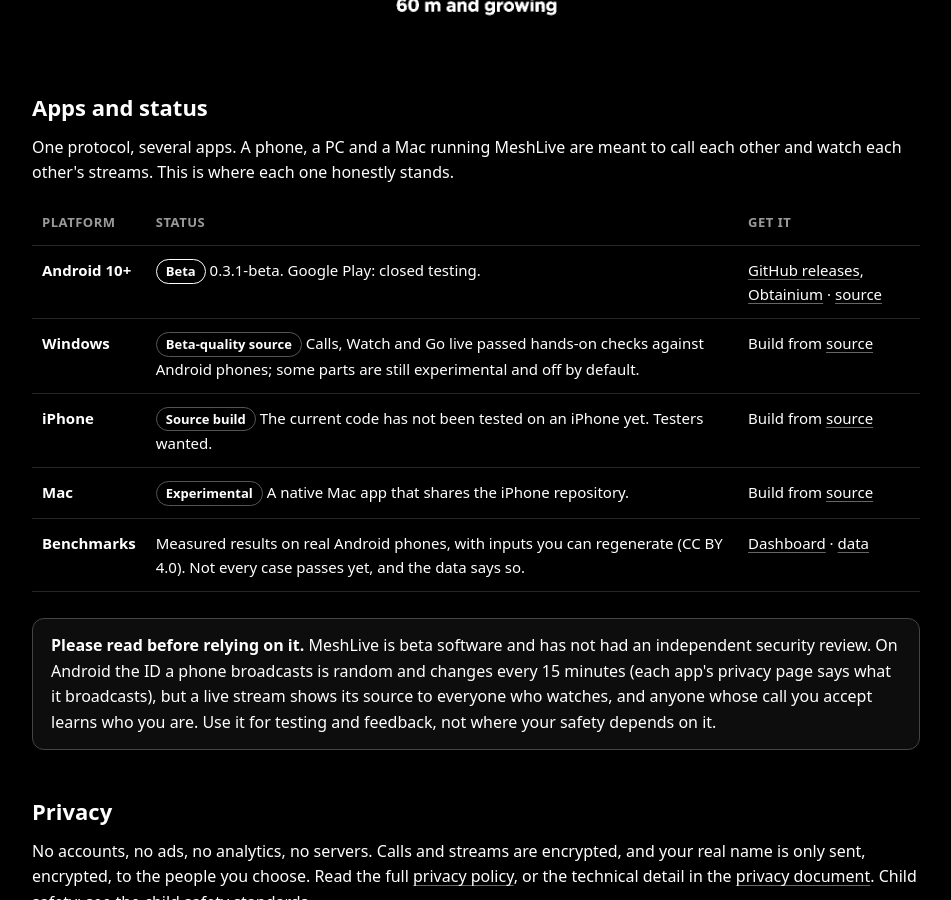
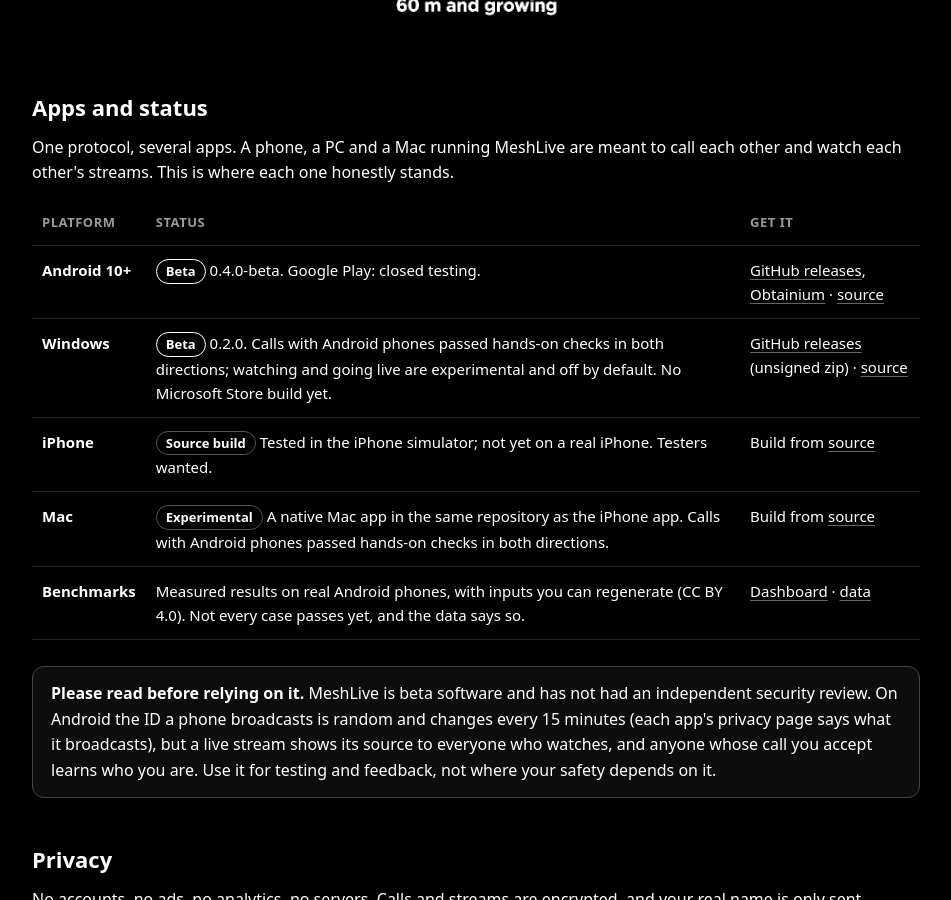
Before and after one commit to MeshLive/MeshLive.github.io, a Jekyll site: the page built from index.html, in a window 1280 px wide and 900 px high, scrolled down 1925 px. Shown: the whole window, without its empty margins (164-1115 px from the left). Built offline with Jekyll 4.4.1, drawn with Linux system fonts in a browser that asks for light colours.

Commit message:
Status: Android 0.4.0-beta, Windows 0.2.0 beta, meshlive-apple

```diff
--- a/index.html
+++ b/index.html
@@ -72,23 +72,23 @@
   <tbody>
     <tr>
       <td>Android 10+</td>
-      <td><span class="status strong">Beta</span> 0.3.1-beta. Google Play: closed testing.</td>
+      <td><span class="status strong">Beta</span> 0.4.0-beta. Google Play: closed testing.</td>
       <td><a href="https://github.com/MeshLive/meshlive-android/releases/latest">GitHub releases</a>, <a href="https://apps.obtainium.imranr.dev/redirect?r=obtainium://add/https://github.com/MeshLive/meshlive-android">Obtainium</a> · <a href="https://github.com/MeshLive/meshlive-android">source</a></td>
     </tr>
     <tr>
       <td>Windows</td>
-      <td><span class="status">Beta-quality source</span> Calls, Watch and Go live passed hands-on checks against Android phones; some parts are still experimental and off by default.</td>
-      <td>Build from <a href="https://github.com/MeshLive/meshlive-windows">source</a></td>
+      <td><span class="status strong">Beta</span> 0.2.0. Calls with Android phones passed hands-on checks in both directions; watching and going live are experimental and off by default. No Microsoft Store build yet.</td>
+      <td><a href="https://github.com/MeshLive/meshlive-windows/releases/latest">GitHub releases</a> (unsigned zip) · <a href="https://github.com/MeshLive/meshlive-windows">source</a></td>
     </tr>
     <tr>
       <td>iPhone</td>
-      <td><span class="status">Source build</span> The current code has not been tested on an iPhone yet. Testers wanted.</td>
-      <td>Build from <a href="https://github.com/MeshLive/meshlive-ios">source</a></td>
+      <td><span class="status">Source build</span> Tested in the iPhone simulator; not yet on a real iPhone. Testers wanted.</td>
+      <td>Build from <a href="https://github.com/MeshLive/meshlive-apple">source</a></td>
     </tr>
     <tr>
       <td>Mac</td>
-      <td><span class="status">Experimental</span> A native Mac app that shares the iPhone repository.</td>
-      <td>Build from <a href="https://github.com/MeshLive/meshlive-ios">source</a></td>
+      <td><span class="status">Experimental</span> A native Mac app in the same repository as the iPhone app. Calls with Android phones passed hands-on checks in both directions.</td>
+      <td>Build from <a href="https://github.com/MeshLive/meshlive-apple">source</a></td>
     </tr>
     <tr>
       <td>Benchmarks</td>
@@ -108,7 +108,7 @@
 
 <h2>Help and contact</h2>
 <ul>
-  <li>Try it and file a device report: <a href="https://github.com/MeshLive/meshlive-android/issues/new/choose">Android</a>, <a href="https://github.com/MeshLive/meshlive-ios/issues/new/choose">iPhone and Mac</a>, <a href="https://github.com/MeshLive/meshlive-windows/issues/new/choose">Windows</a>. Reports where everything worked are just as useful.</li>
+  <li>Try it and file a device report: <a href="https://github.com/MeshLive/meshlive-android/issues/new/choose">Android</a>, <a href="https://github.com/MeshLive/meshlive-apple/issues/new/choose">iPhone and Mac</a>, <a href="https://github.com/MeshLive/meshlive-windows/issues/new/choose">Windows</a>. Reports where everything worked are just as useful.</li>
   <li>Read the <a href="https://github.com/MeshLive/meshlive-android/blob/main/docs/user-guide.md">user guide</a> and the list of <a href="https://github.com/MeshLive/meshlive-android/blob/main/docs/devices.md">supported phones</a>.</li>
   <li>Contribute: see the <a href="https://github.com/MeshLive/.github/blob/main/CONTRIBUTING.md">contributing guide</a>. Security problems go through each repository's private "Report a vulnerability" route, never a public issue.</li>
   <li>Email <a href="mailto:meshlive.dev@gmail.com">meshlive.dev@gmail.com</a>.</li>
```
Also changed, not shown: README.md.
